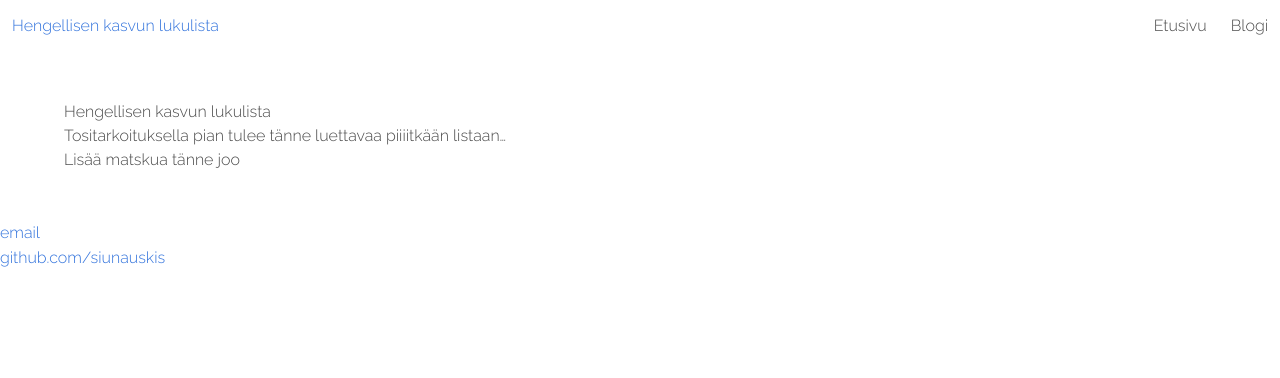
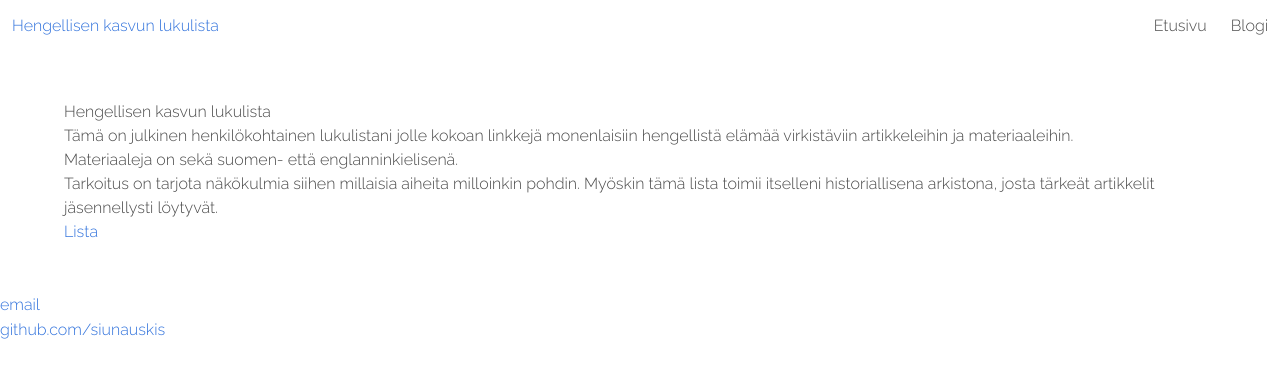
Before and after one commit to siunauskis/siunauskis.github.io, a Jekyll site: the page built from index.md, in a window 1280 px wide. Shown: the top 378 px of the page. Built offline with Jekyll 4.4.1, drawn with Linux system fonts in a browser that asks for light colours; nearby versions of some CDN libraries.

Commit message:
Update index.md

```diff
--- a/index.md
+++ b/index.md
@@ -5,7 +5,10 @@ title: Hengellisen kasvun lukulista
 
 # Hengellisen kasvun lukulista
 
-Tositarkoituksella pian tulee tänne luettavaa piiiitkään listaan...
+Tämä on julkinen henkilökohtainen lukulistani jolle kokoan linkkejä monenlaisiin hengellistä elämää virkistäviin artikkeleihin ja materiaaleihin.
 
+Materiaaleja on sekä suomen- että englanninkielisenä.
 
-Lisää matskua tänne joo
+Tarkoitus on tarjota näkökulmia siihen millaisia aiheita milloinkin pohdin. Myöskin tämä lista toimii itselleni historiallisena arkistona, josta tärkeät artikkelit jäsennellysti löytyvät.
+
+<a href="lista" type="button">Lista</a>
```
